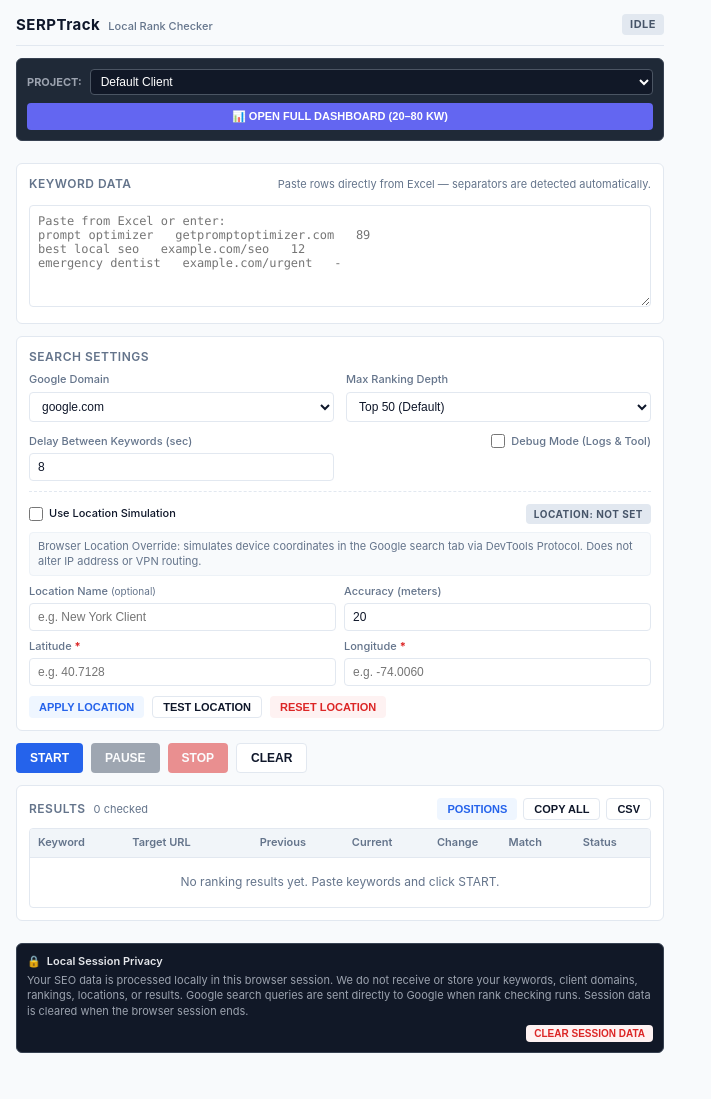
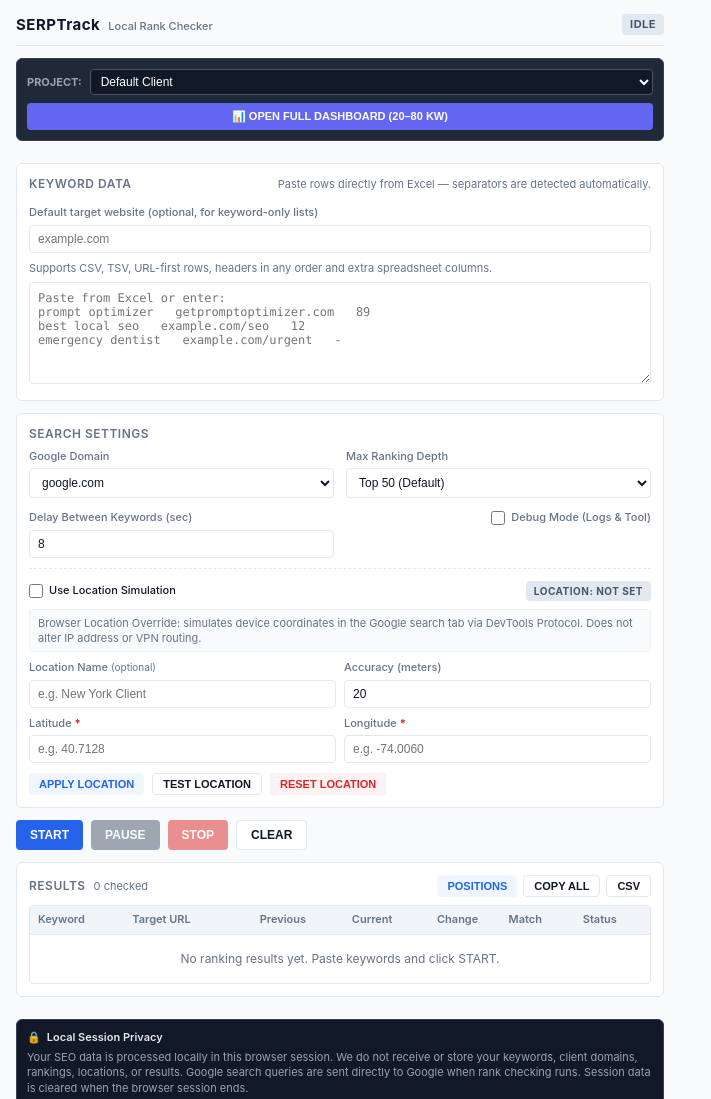
Before and after one commit to vineetkpe/extend, a website with bundled scripts: page popup/popup.html in a window 1280 px wide. Shown: the top 1099 px of the page, without its empty margins (0-711 px from the left). Before the commit the page ends 1067 px from the top, so only its background shows below. Built offline with nearby package versions, Linux system fonts and the light colour scheme; some packages are replaced by stand-ins of ours; no server answers.

Commit message:
feat: popup keyword-only input with optional default website

```diff
--- a/popup/popup.html
+++ b/popup/popup.html
@@ -51,6 +51,11 @@
         <h2>Keyword Data</h2>
         <span class="helper-text">Paste rows directly from Excel — separators are detected automatically.</span>
       </div>
+      <div class="form-group" style="margin-bottom:8px">
+        <label for="defaultTargetSite">Default target website (optional, for keyword-only lists)</label>
+        <input id="defaultTargetSite" type="text" placeholder="example.com" autocomplete="off">
+      </div>
+      <p class="helper-text" style="margin-bottom:6px">Supports CSV, TSV, URL-first rows, headers in any order and extra spreadsheet columns.</p>
       <textarea
         id="keywordInput"
         placeholder="Paste from Excel or enter:&#10;prompt optimizer   getpromptoptimizer.com   89&#10;best local seo   example.com/seo   12&#10;emergency dentist   example.com/urgent   -"
```
